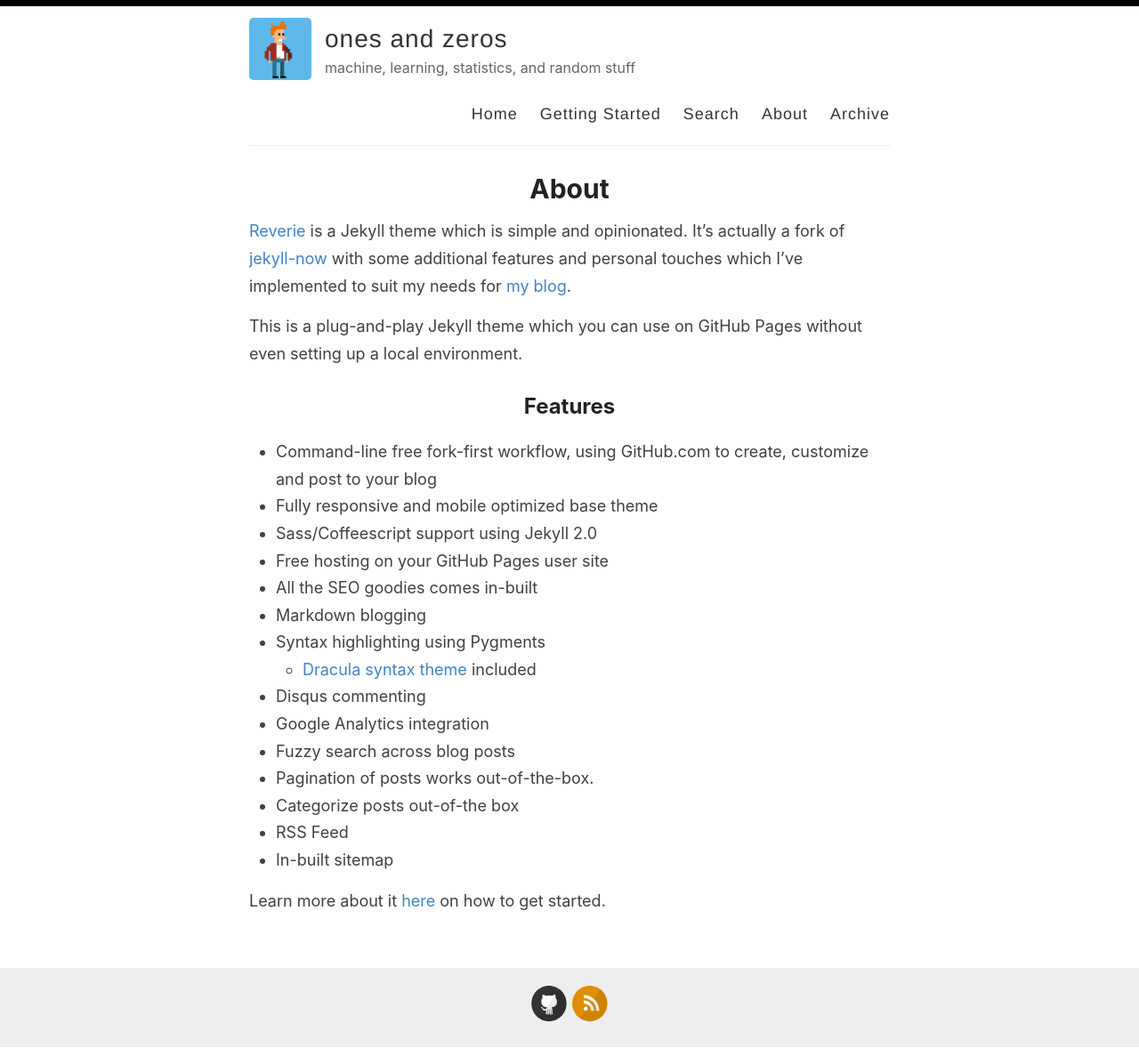
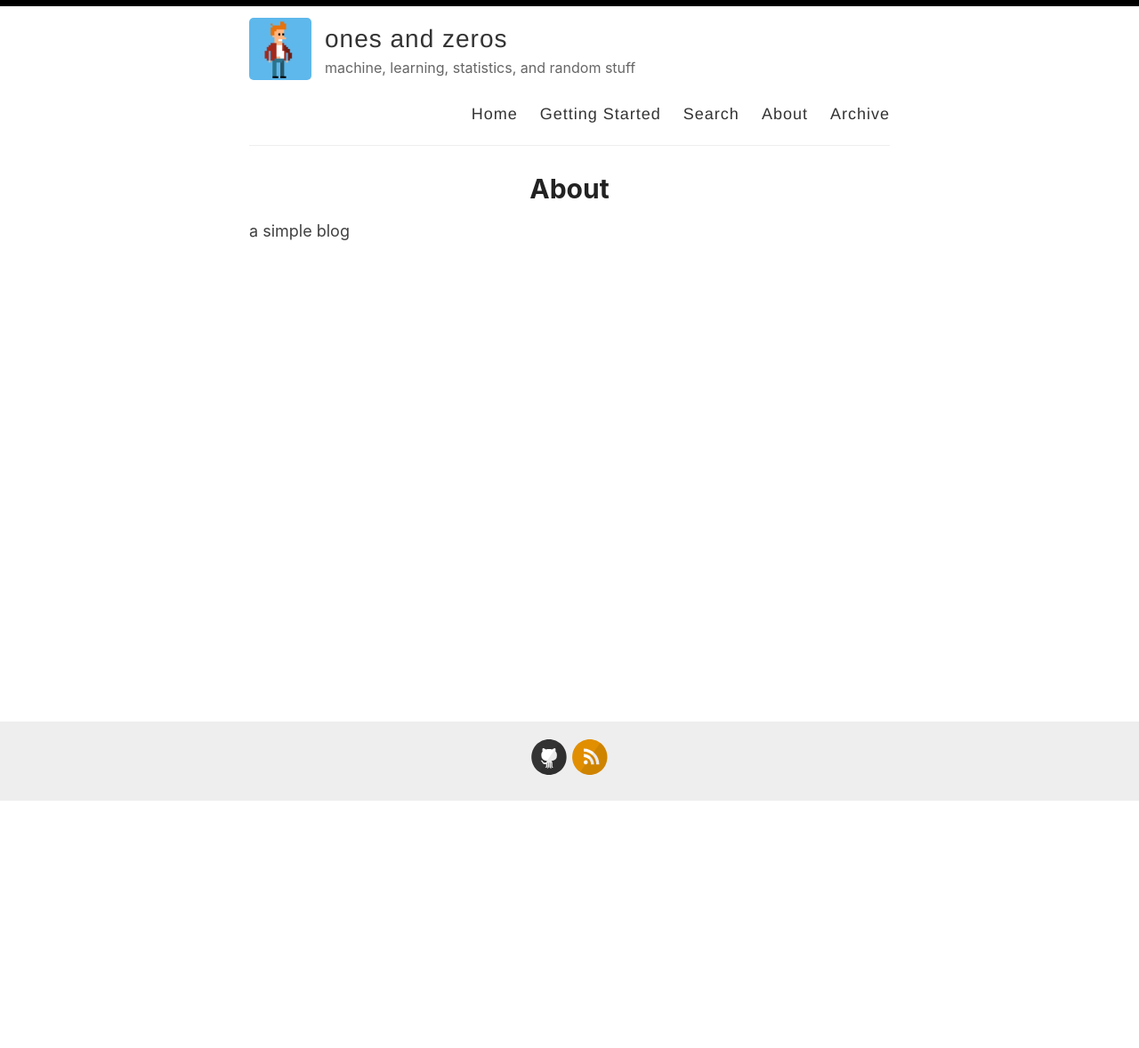
Before and after one commit to krz/krz.github.io, a Jekyll site: the page built from _pages/about.md, in a window 1280 px wide. Shown: the whole page at 89% size. Built offline with Jekyll 4.4.1, drawn with Linux system fonts in a browser that asks for light colours; after the commit the page ends 901 px from its top, so only the background shows below that.

Commit message:
Update about.md

```diff
--- a/_pages/about.md
+++ b/_pages/about.md
@@ -4,26 +4,4 @@
 permalink: /about/
 ---
 
-[Reverie](https://github.com/amitmerchant1990/reverie) is a Jekyll theme which is simple and opinionated. It's actually a fork of [jekyll-now](https://github.com/barryclark/jekyll-now) with some additional features and personal touches which I've implemented to suit my needs for [my blog](https://www.amitmerchant.com).
-
-This is a plug-and-play Jekyll theme which you can use on GitHub Pages without even setting up a local environment.
-
-## Features
-
-- Command-line free fork-first workflow, using GitHub.com to create, customize and post to your blog
-- Fully responsive and mobile optimized base theme
-- Sass/Coffeescript support using Jekyll 2.0
-- Free hosting on your GitHub Pages user site
-- All the SEO goodies comes in-built
-- Markdown blogging
-- Syntax highlighting using Pygments
-    - [Dracula syntax theme](https://draculatheme.com/) included
-- Disqus commenting
-- Google Analytics integration
-- Fuzzy search across blog posts
-- Pagination of posts works out-of-the-box.
-- Categorize posts out-of-the box
-- RSS Feed
-- In-built sitemap
-
-Learn more about it [here](https://github.com/amitmerchant1990/reverie) on how to get started.
+a simple blog
```
